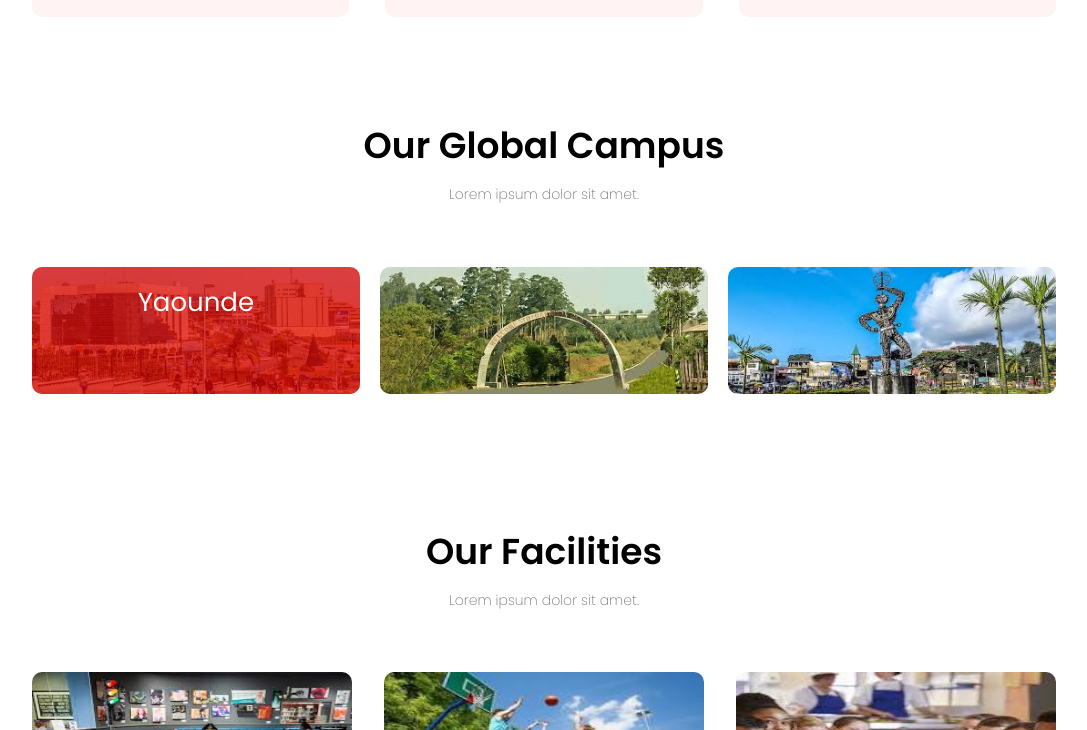
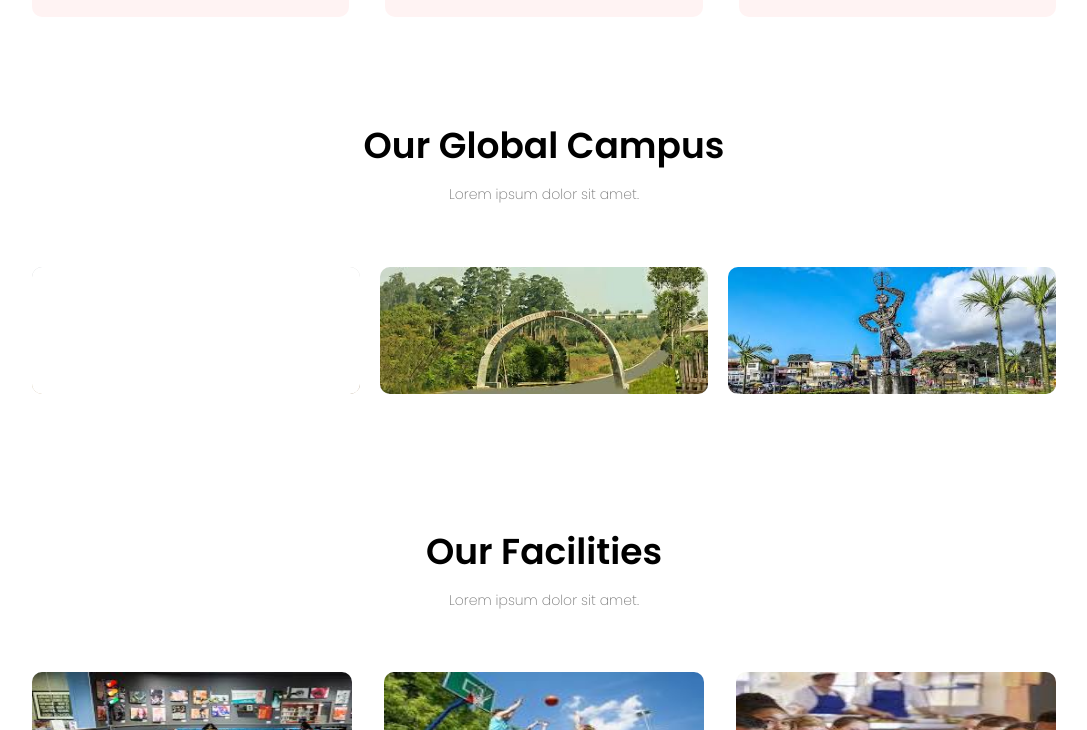
Before and after one commit to Mel838/first_uni, a plain HTML site: page index.html in a window 1280 px wide. In both pictures the pointer is over the element 291 px from the left and 1536 px from the top of the page. Shown: the part 1206-1936 px from the top of the page, without its empty margins (96-1183 px from the left). Drawn offline with nearby package versions, Linux system fonts and the light colour scheme.

Commit message:
modifying colors

```diff
--- a/style.css
+++ b/style.css
@@ -186,7 +186,7 @@ h3{
     transition: 0.5s;
 }
 .layer:hover{
-    background: rgba(226,0,0,0.7);
+    background: #fff;
 }
 .layer h3{
     width: 100%;
```
